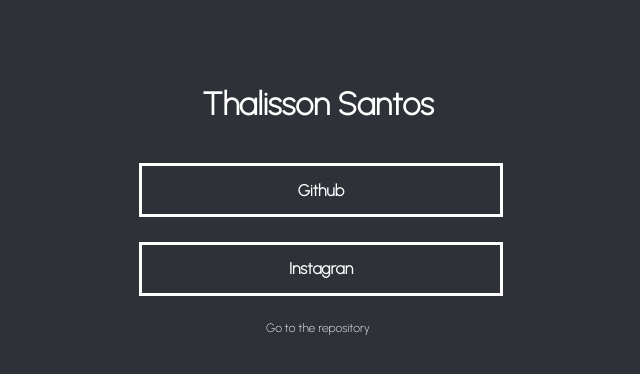
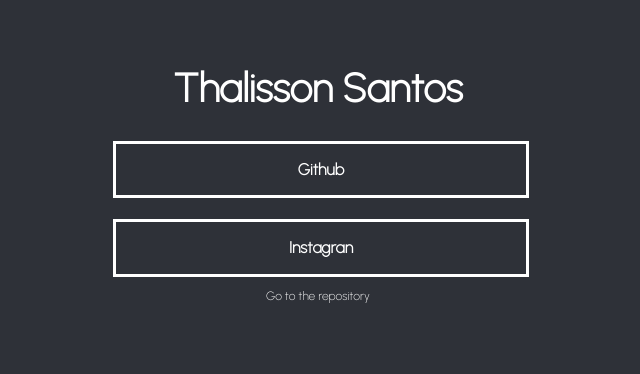
Before and after one commit to mthlssn/mthlssn.github.io, a plain HTML site: page index.html in a window 1280 px wide. Shown: the whole page, without its empty margins (322-962 px from the left). Drawn offline with Linux system fonts and the light colour scheme.

Commit message:
Update css/html

```diff
--- a/css/style.css
+++ b/css/style.css
@@ -4,21 +4,22 @@ body {
 	background-color: #2e3138;
 	margin: 0px;
 	padding-top: 5%;
-	padding-right: 36%;
-	padding-left: 36%;
+	padding-right: 34%;
+	padding-left: 34%;
 	font-family: 'Urbanist', sans-serif;
 }
 
 header {
 	color:  white;
 	font-weight: bold;
-	margin-bottom: 40px;
+	margin-bottom: 7%;
 	text-align: center;
+    font-size: 40px;
 }
 
 div.links {
 	border: 3px solid white;
-	margin-bottom: 25px;
+	margin-bottom: 5%;
 	padding-bottom: 4%;
 	padding-top: 4%;
 	text-align: center;
@@ -34,6 +35,7 @@ a {
 a.link {
 	display: block;
 	font-weight: bold;
+    font-size: 16px;
 }
 
 div.links:hover {
@@ -52,4 +54,5 @@ a#repositorio:hover {
 footer {
 	text-align: center;
 	font-size: 12px;
+    margin-top: -2%;
 }
--- a/index.html
+++ b/index.html
@@ -8,7 +8,7 @@
 <body>
 
 	<header>
-		<h1> Thalisson Santos </h1>
+	    Thalisson Santos
 	</header>
 
 	<a class="link" href="https://github.com/mthlssn">
```
